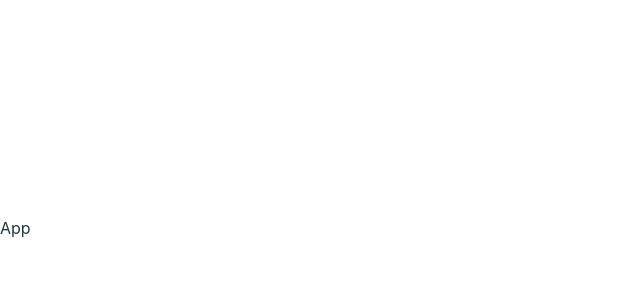
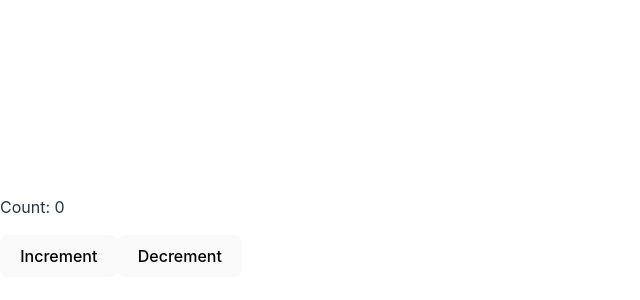
Before and after one commit to RNekoCloud/redux-toolkit, a React (Vite) app: page / in a window 1280 px wide. Shown: the part 172-472 px from the top of the page, without its empty margins (0-640 px from the left). Built offline with nearby package versions, Linux system fonts and the light colour scheme.

Commit message:
feat: show component to browser

```diff
--- a/src/App.tsx
+++ b/src/App.tsx
@@ -1,3 +1,9 @@
+import { Counter } from "./Components/Counter";
+
 export const App = () => {
-   return <div>App</div>;
+   return (
+      <div>
+         <Counter />
+      </div>
+   );
 };
--- a/src/Components/Counter.tsx
+++ b/src/Components/Counter.tsx
@@ -1,4 +1,3 @@
-import React from "react";
 import { useDispatch, useSelector } from "react-redux";
 import { increment, decrement } from "../Store/counterSlice";
 
```
